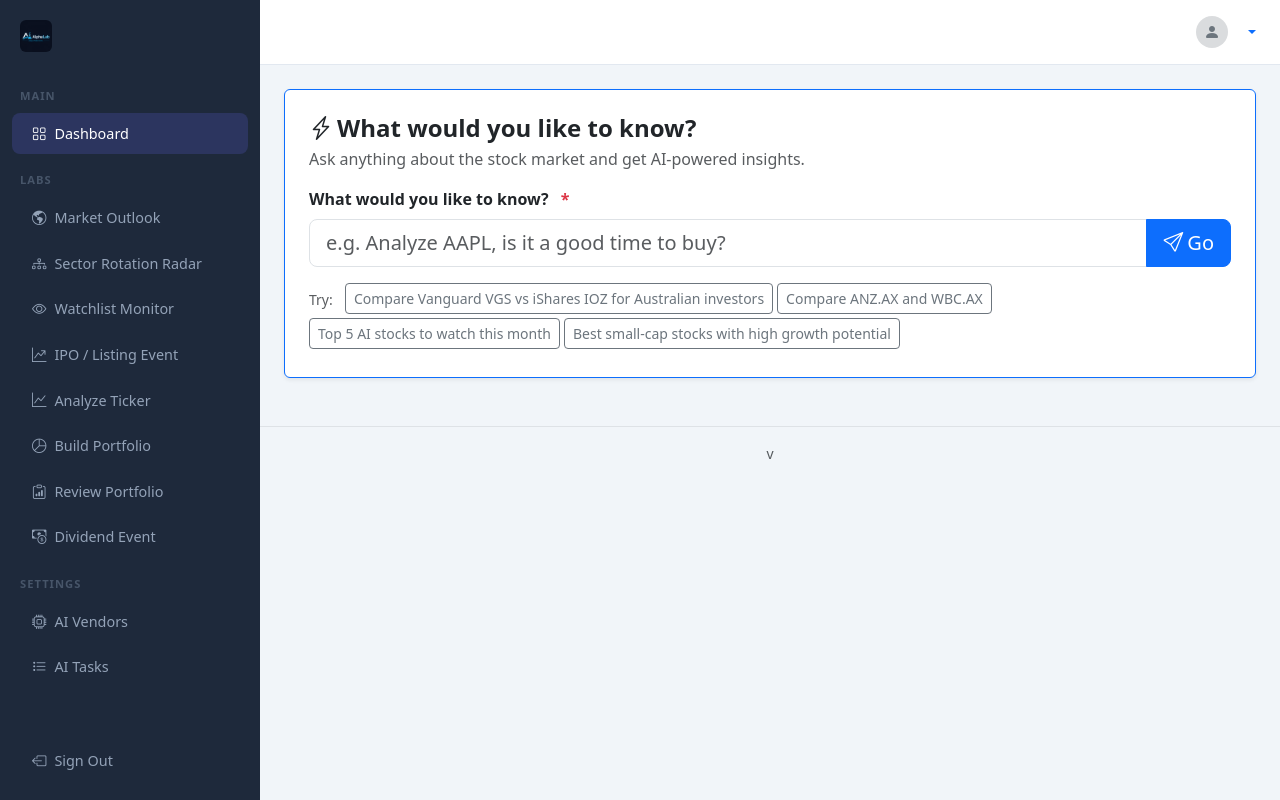
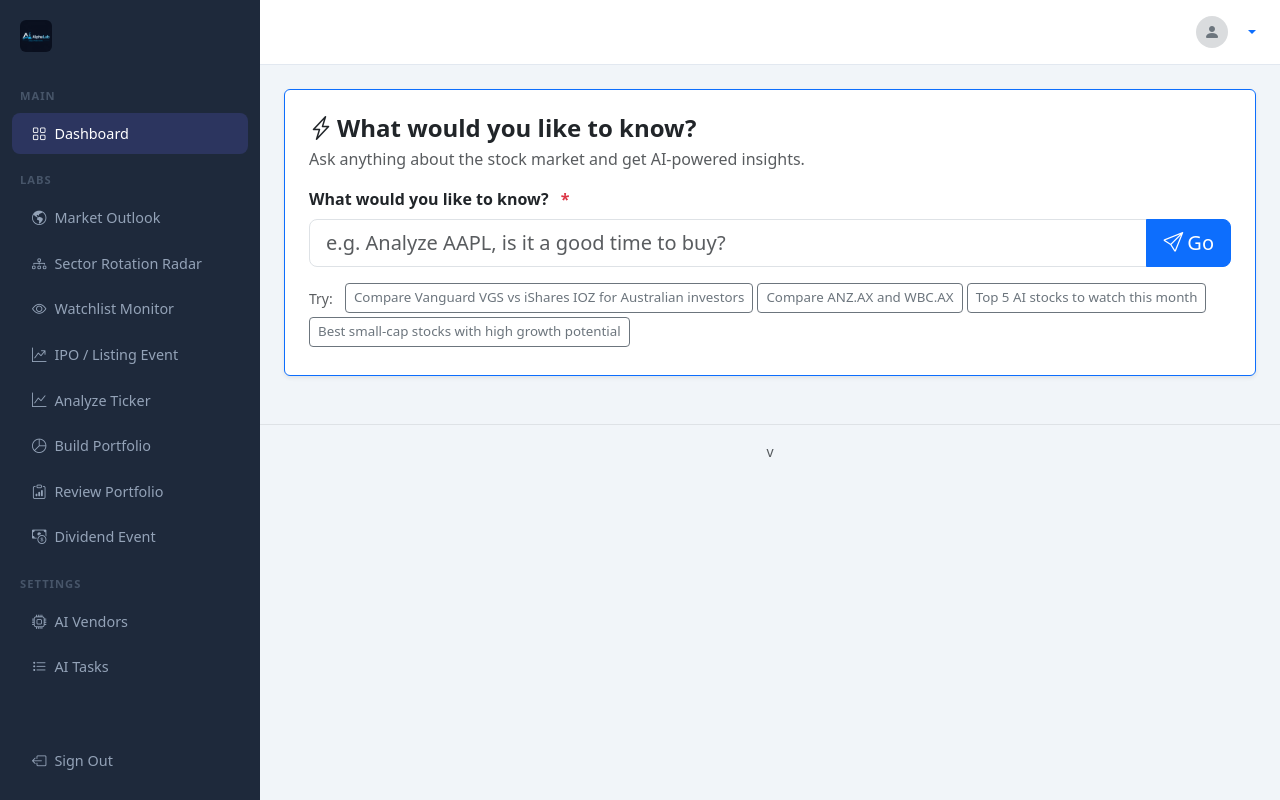
Before and after one commit to Bits4Bites/alphalab, a Python web app: template app/templates/dashboard.html in a window 1280 px wide. Run offline with Jinja, Linux system fonts and the light colour scheme; the template is opened without the code that fills it, so the values that code supplies are empty.

Commit message:
Minor UI update

```diff
--- a/app/templates/dashboard.html
+++ b/app/templates/dashboard.html
@@ -180,6 +180,7 @@
         const btn = document.createElement('button');
         btn.className = 'btn btn-outline-secondary btn-sm me-1 mb-1 suggestion-btn';
         btn.type = 'button';
+        btn.style.fontSize = 'smaller';
         btn.textContent = prompt;
         container.appendChild(btn);
     });
```
